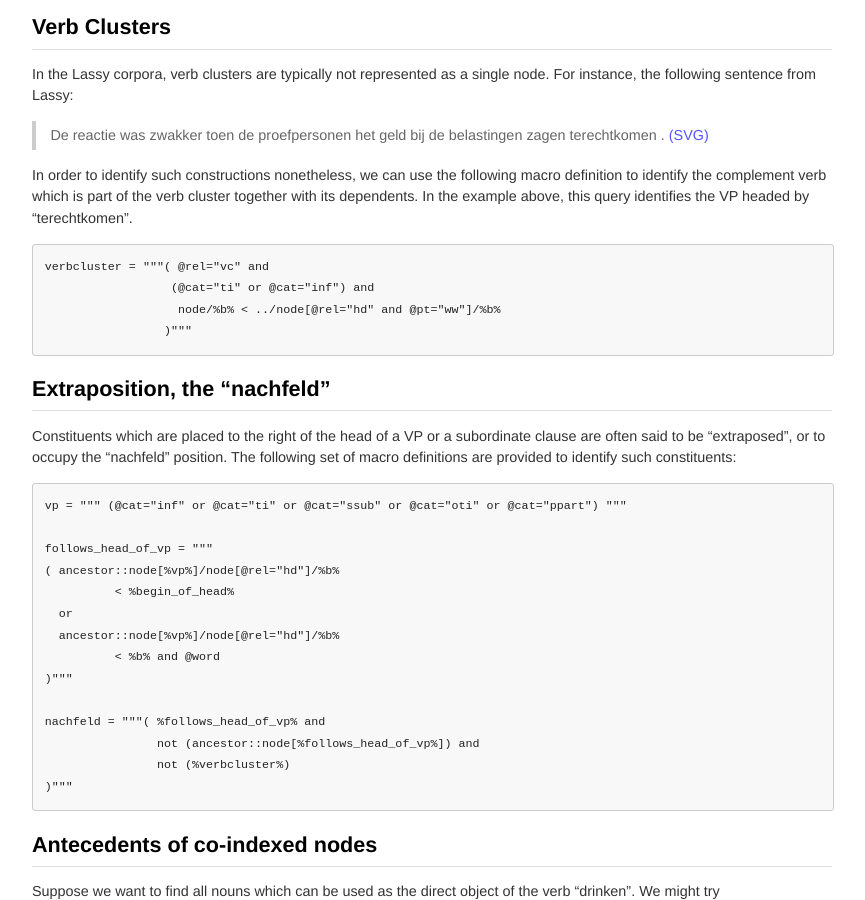
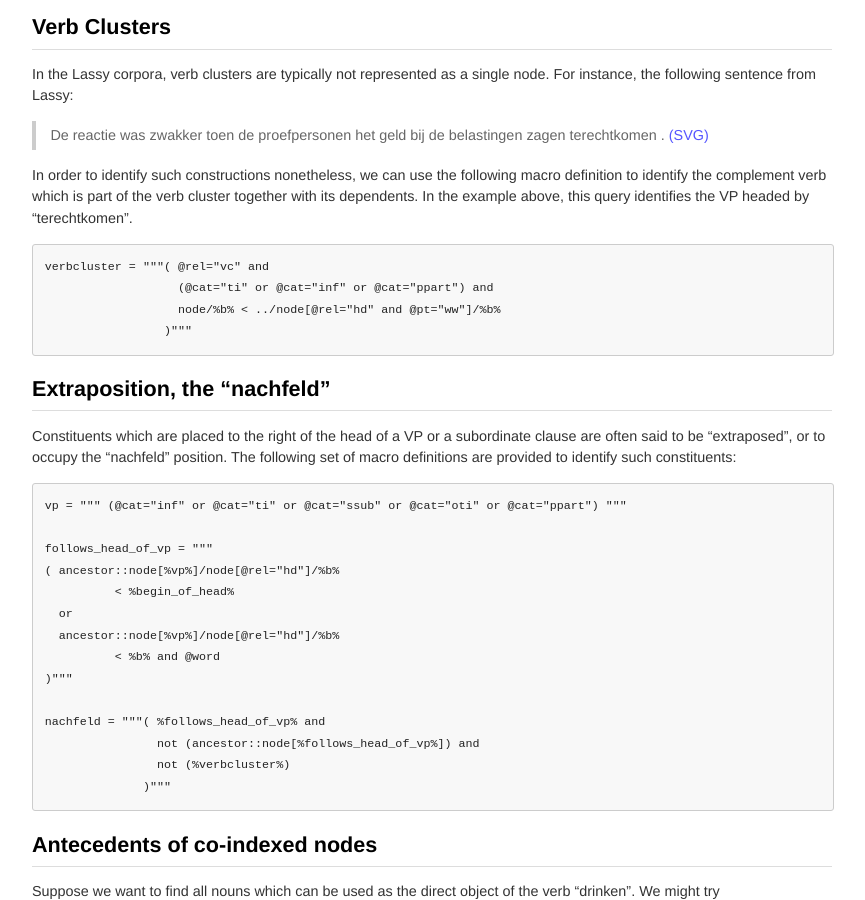
Before and after one commit to rug-compling/dact, a Jekyll site: the page built from cookbook/index.md, in a window 1280 px wide and 900 px high, scrolled down 4806 px. Shown: the whole window, without its empty margins (208-1073 px from the left). Built offline with Jekyll 4.4.1, drawn with Linux system fonts in a browser that asks for light colours.

Commit message:
Update cookbook/index.md
ppart can be verbcluster too

```diff
--- a/cookbook/index.md
+++ b/cookbook/index.md
@@ -236,7 +236,7 @@ the complement verb which is part of the verb cluster together with its dependen
 identifies the VP headed by "terechtkomen".
 
     verbcluster = """( @rel="vc" and
-                      (@cat="ti" or @cat="inf") and
+                       (@cat="ti" or @cat="inf" or @cat="ppart") and
                        node/%b% < ../node[@rel="hd" and @pt="ww"]/%b%
                      )"""
 
@@ -259,7 +259,7 @@ macro definitions are provided to identify such constituents:
     nachfeld = """( %follows_head_of_vp% and
                     not (ancestor::node[%follows_head_of_vp%]) and
                     not (%verbcluster%)
-    )"""
+                  )"""
 
 ## Antecedents of co-indexed nodes
 
@@ -270,8 +270,6 @@ We might try
 
 This will give all noun-phrases. In case the noun phrases are lexical, we are done. Otherwise,
 we want to select the head daughter:
-
-
 
     //node[ (  ( @rel="obj1" and @word and ../node[@rel="hd" and @lemma="drinken"])
             or ( @rel="hd" and ../@rel="obj1" and ../../node[@rel="hd" and @lemma="drinken"]] )
```
